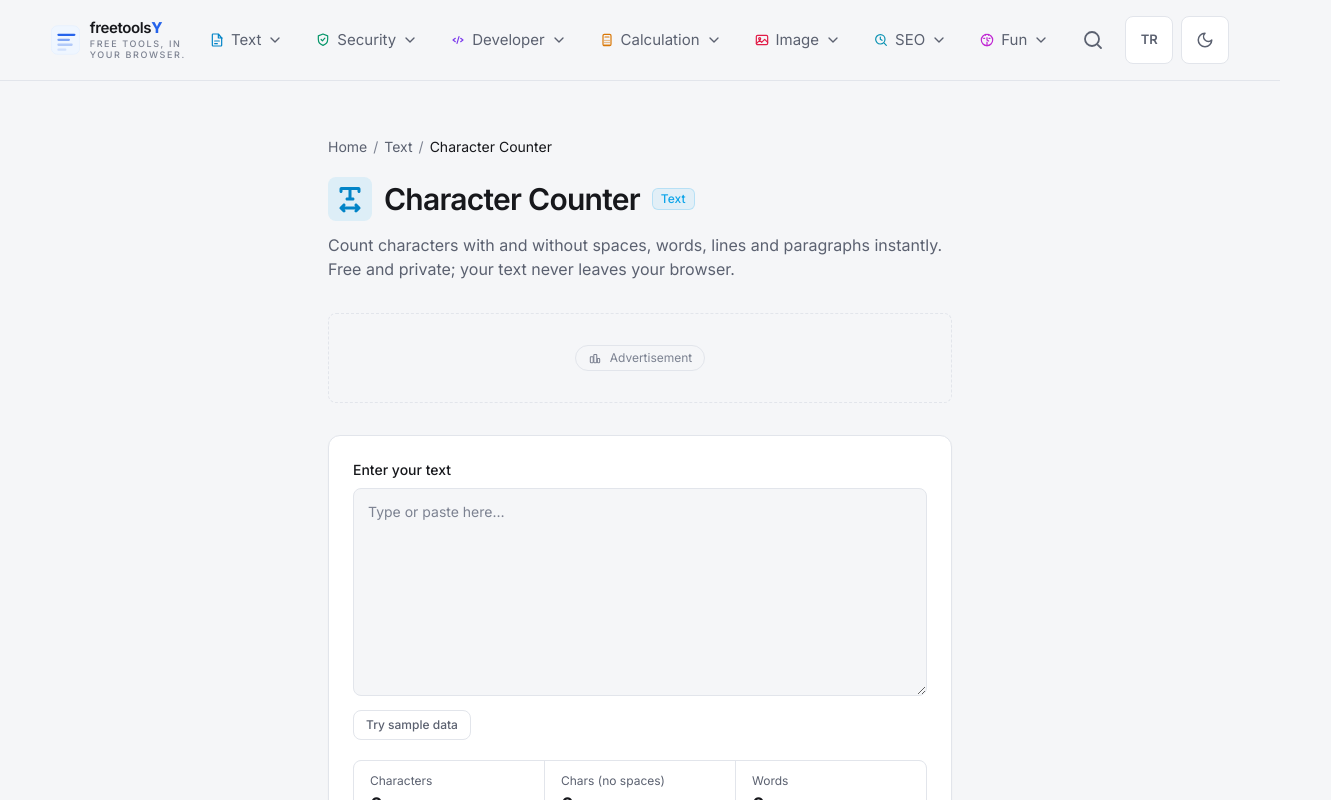
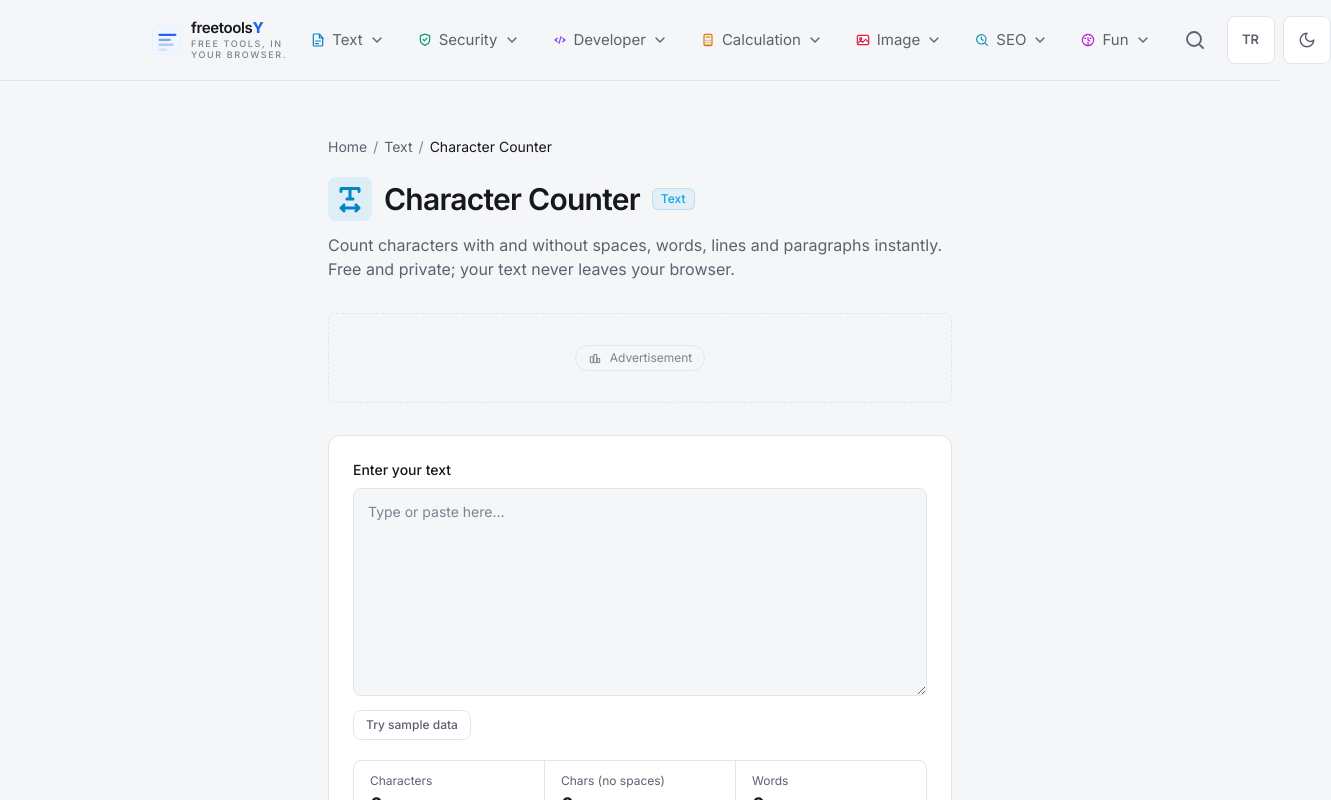
Before and after one commit to 4min-prog/freetoolsy, a Next.js app: page /en/araclar/character-counter in a window 1280 px wide. Shown: the top 800 px of the page, 1331 px wide, since content can reach past the window. Built offline with nearby package versions, Linux system fonts and the light colour scheme.

Commit message:
Header 3 bolgeli oldu: sol logo, orta kategoriler (sayfa merkezi), sag arama+dil+tema; grid-cols-[auto_1fr_auto]

```diff
--- a/components/Header.tsx
+++ b/components/Header.tsx
@@ -47,12 +47,12 @@ export default function Header() {
         ref={headerRef}
         className="sticky top-0 z-50 border-b border-border bg-bg transition-colors"
       >
-        <div className="mx-auto flex h-20 w-full max-w-5xl items-center justify-between gap-2 px-4 sm:px-6 md:justify-center">
-          <Link href="/" aria-label="FreetoolsY">
+        <div className="mx-auto grid h-20 w-full max-w-5xl grid-cols-[auto_1fr_auto] items-center gap-2 px-4 sm:px-6">
+          <Link href="/" aria-label="FreetoolsY" className="justify-self-start">
             <Logo size="lg" />
           </Link>
 
-          <nav className="flex items-center gap-1 md:gap-2">
+          <nav className="flex items-center justify-self-center gap-1 md:gap-2">
             <div className="hidden md:flex items-center gap-1 md:gap-2">
               {categories.map((category) => (
                 <div key={category.id} className="relative">
@@ -156,7 +156,9 @@ export default function Header() {
                 </div>
               )}
             </div>
+          </nav>
 
+          <div className="flex items-center justify-self-end gap-1 md:gap-2">
             <button
               type="button"
               onClick={() => setSearchOpen(true)}
@@ -180,7 +182,7 @@ export default function Header() {
 
             <LocaleSwitcher />
             <ThemeToggle />
-          </nav>
+          </div>
         </div>
       </header>
 
```
